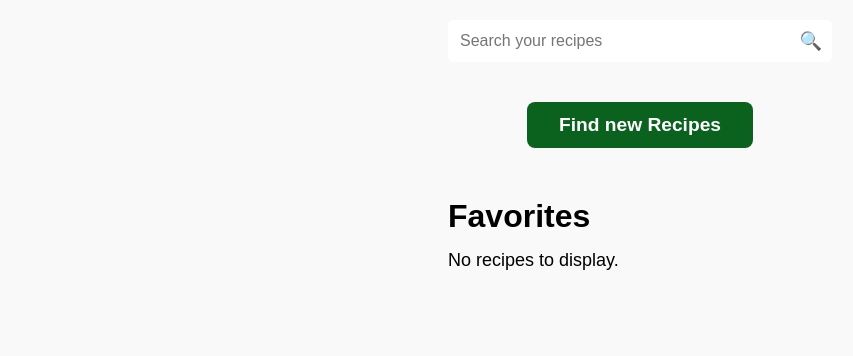
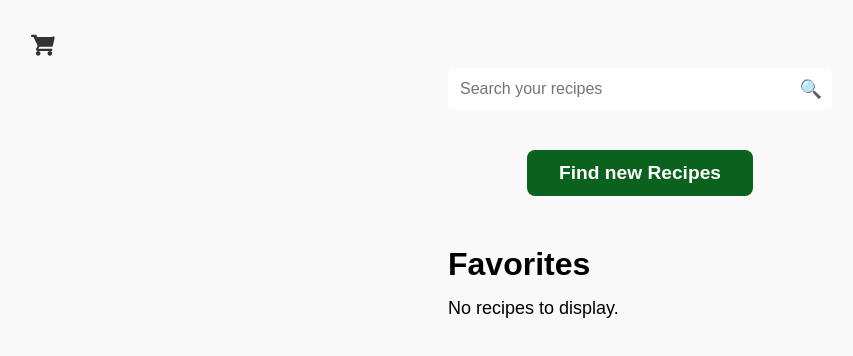
Before and after one commit to Gustyx/AI-Powered-Recipe-Finder, a React (Create React App) app: page /favorites in a window 1280 px wide. Shown: the top 356 px of the page, without its empty margins (0-853 px from the left). Built offline with nearby package versions, Linux system fonts and the light colour scheme.

Commit message:
Cos de cumparaturi

```diff
--- a/src/App.css
+++ b/src/App.css
@@ -155,7 +155,7 @@ body {
 }
 
 .recipe-favorite button:hover {
-  color: #65558F;
+  color:#be1b13;
 }
 
 .filled-recipe-favorite {
@@ -168,7 +168,7 @@ body {
   border: none;
   font-size: 36px;
   cursor: pointer;
-  color: #65558F;
+  color: #be1b13;
 }
 
 .filled-recipe-favorite button:hover {
--- a/src/pages/Favorites.js
+++ b/src/pages/Favorites.js
@@ -3,6 +3,7 @@ import Spinner from "../components/Spinner";
 import { doc, getDoc, setDoc } from "firebase/firestore";
 import { db, auth } from "../firebase.config";
 import { useNavigate } from "react-router-dom";
+import './Kart.css';
 
 function Favorites() {
   const [favoriteRecipes, setFavoriteRecipes] = useState([]);
@@ -68,6 +69,18 @@ function Favorites() {
   return (
     <div className="Favorites">
       <div lang="en">
+          <button className="cart-button" onClick={() => navigate('/kart')}>
+      {/* Simple cart SVG icon */}
+      <svg className="cart-icon" viewBox="0 0 24 24">
+        <path d="M7 18c-1.1 0-1.99.9-1.99 2S5.9 22 7 22s2-.9 2-2-.9-2-2-2zm10
+          0c-1.1 0-1.99.9-1.99 2S15.9 22 17 22s2-.9
+          2-2-.9-2-2-2zM7.16 14.26l.03.01 11.45-.01a1
+          1 0 00.98-.8l1.38-6.16A.998.998 0 0019.07
+          6H6.21l-.94-2H1v2h2l3.6
+          7.59-1.35 2.44C4.52 16.37 5.48
+          18 7 18h12v-2H7l1.16-1.74z" />
+      </svg>
+    </button>
         <div class="search-container">
           <input
             type="text"
--- a/src/pages/Home.js
+++ b/src/pages/Home.js
@@ -9,6 +9,7 @@ import "./Home.css";
 
 const genAI = new GoogleGenerativeAI("AIzaSyAIg-h3YAR0NcQJT_Y0THY86-z1wEyxrj0");
 const UNSPLASH_ACCESS_KEY = "saXXIrOb2Em6PXItq2qhOdq7ckYu9B-UEhdRNCM12bI";
+
 
 const model = genAI.getGenerativeModel({ model: "gemini-2.0-flash" });
 const chat = model.startChat({
@@ -206,7 +207,7 @@ function Home() {
   };
 
   const setFavoriteButtonColor = (index) => {
-    const purple = "#65558F";
+    const purple = "#be1b13";
     const grey = "#999";
     if (favoriteButtons[index] !== null) {
       if (!hoveredButtons[index]) {
@@ -281,18 +282,29 @@ function Home() {
           <button class="custom-button" onClick={() => setShowModal(true)}>
             Allergy
           </button>
-          <button
-            class="custom-button"
-            onClick={() => {
-              navigate(`/kart`);
-            }}
-          >
-            Kart
-          </button>
+           <button className="cart-button" onClick={() => navigate('/kart')}>
+      {/* Simple cart SVG icon */}
+      <svg className="cart-icon" viewBox="0 0 24 24">
+        <path d="M7 18c-1.1 0-1.99.9-1.99 2S5.9 22 7 22s2-.9 2-2-.9-2-2-2zm10
+          0c-1.1 0-1.99.9-1.99 2S15.9 22 17 22s2-.9
+          2-2-.9-2-2-2zM7.16 14.26l.03.01 11.45-.01a1
+          1 0 00.98-.8l1.38-6.16A.998.998 0 0019.07
+          6H6.21l-.94-2H1v2h2l3.6
+          7.59-1.35 2.44C4.52 16.37 5.48
+          18 7 18h12v-2H7l1.16-1.74z" />
+      </svg>
+    </button>
         </div>
         {showModal && (
           <div className="modal-overlay">
             <div className="modal-content" onClick={(e) => e.stopPropagation()}>
+               <button
+        className="modal-close-x"
+        onClick={() => closeModal()}
+        aria-label="Close"
+      >
+        &times;
+      </button>
               <h2>What do I eat?</h2>
               <div className="allergy-options">
                 {allergies.map((allergy) => (
@@ -311,9 +323,6 @@ function Home() {
                 onClick={() => updatePreferences()}
               >
                 Update
-              </button>
-              <button className="close-button" onClick={() => closeModal()}>
-                Close
               </button>
             </div>
           </div>
--- a/src/pages/Kart.css
+++ b/src/pages/Kart.css
@@ -29,12 +29,16 @@
   color: #555;
 }
 
-.card-image img {
+.card-image {
+  background-image: url('../../public/auchan.PNG');
+ background-size: contain;
+  background-repeat: no-repeat;
+  background-position: center;
   border-radius: 8px;
   width: 60px;
   height: 60px;
-  object-fit: cover;
-   background-image: url('../../public/avocado.jpg');
+
+
 }
 
 .empty-cart {
@@ -90,3 +94,36 @@
   opacity: 0.9;
   z-index: 999;
 }
+
+.cart-button {
+  position: relative;
+  background-color: transparent;
+  border: none;
+  cursor: pointer;
+  padding: 10px;
+  font-size: 24px;
+  display: flex;
+  align-items: center;
+  justify-content: center;
+}
+
+.cart-icon {
+  width: 28px;
+  height: 28px;
+  fill: #333;
+}
+
+.cart-badge {
+  position: absolute;
+  top: 4px;
+  right: 4px;
+  background-color: red;
+  color: white;
+  font-size: 12px;
+  padding: 2px 6px;
+  border-radius: 999px;
+  font-weight: bold;
+  line-height: 1;
+  min-width: 18px;
+  text-align: center;
+}
--- a/src/pages/Kart.js
+++ b/src/pages/Kart.js
@@ -2,11 +2,15 @@ import { useEffect, useState } from "react";
 import './Kart.css';
 
 function Kart() {
-  const [ingredients, setSelectedIngredients] = useState(() => {
-    const saved = JSON.parse(localStorage.getItem("ingredients")) || [];
-    return saved
-      .map(item => (typeof item === "string" ? item.trim() : ""))
-      .filter(item => item !== "" && !item.startsWith("(Not In Store)"));
+ const [ingredients, setSelectedIngredients] = useState(() => {
+  const saved = JSON.parse(localStorage.getItem("ingredients")) || [];
+  const filtered = saved
+    .map(item => (typeof item === "string" ? item.trim() : ""))
+    .filter(item => item !== "" && !item.startsWith("(Not In Store)"));
+
+
+  return filtered;
+
   });
 
   const [pricesMap, setPricesMap] = useState({});
@@ -58,10 +62,7 @@ function Kart() {
               </span>
             </div>
             <div className="card-image">
-              <img
-                src={`../../public/avocado.jpg,${ingredient}`}
-                alt={ingredient}
-              />
+
             </div>
           </div>
         ))
@@ -83,6 +84,7 @@ function Kart() {
           className="clear-button"
           onClick={() => {
             localStorage.setItem("ingredients", JSON.stringify(""));
+
             setSelectedIngredients([]);
           }}
         >
--- a/src/pages/RecipeDetailsPage.js
+++ b/src/pages/RecipeDetailsPage.js
@@ -54,6 +54,7 @@ export default function RecipeDetailsPage() {
   };
 
   const addToCart = (message) => {
+
     setPopupMessage(message);
 
     // Hide the popup after 2 seconds
```
